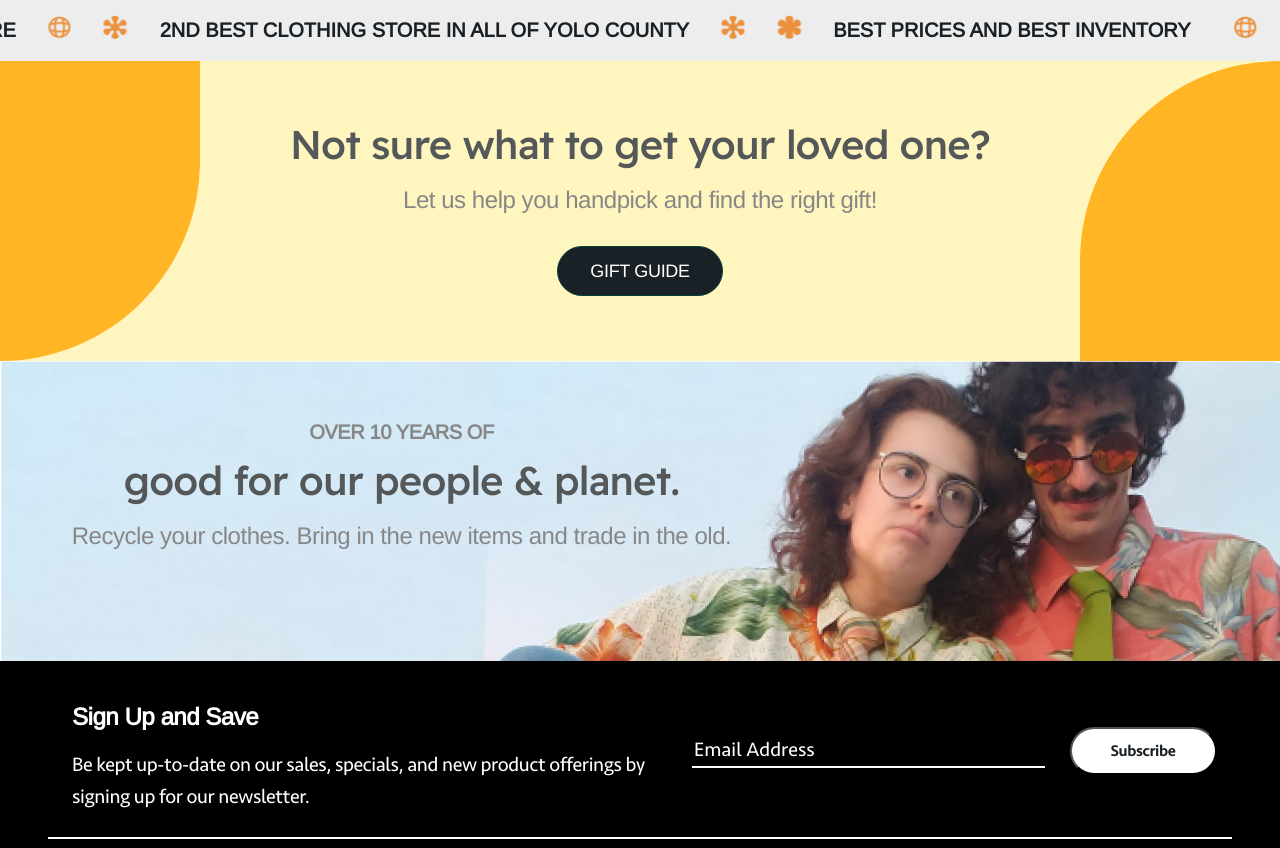
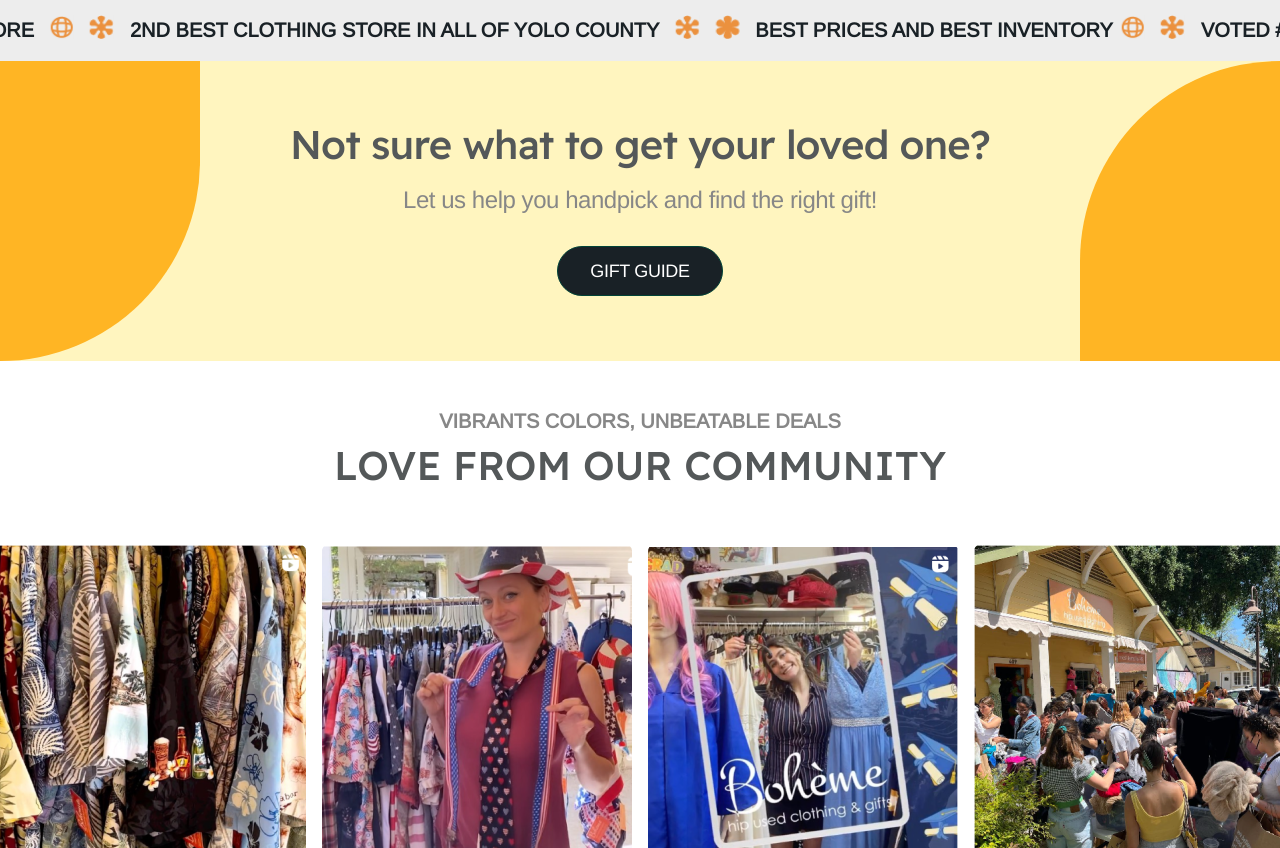
Before and after one commit to Ruprabhu25/boheme-website, a Python web app: template templates/homepage.html in a window 1280 px wide. Shown: the part 1105-1953 px from the top of the page. Run offline with Jinja, Linux system fonts and the light colour scheme; the template is opened without the code that fills it, so the values that code supplies are empty; some web fonts are replaced; grey boxes are pictures that could not be loaded.

Commit message:
community content done, need to link to social media icons

```diff
--- a/static/css/homepage.css
+++ b/static/css/homepage.css
@@ -310,15 +310,12 @@
 
 .minibar-scroll div {
     display: flex;
-    gap: 2em;
-}
-
-.slide2 {
-    padding-left: 64px;
+    gap: 16px;
 }
 
 .left-to-right {
     animation: left-to-right 20s infinite linear;
+    margin-left: 8px;
 }
 
 @keyframes left-to-right {
@@ -436,6 +433,56 @@
 
 
 /*gift guide end*/
+
+/* community section start */
+#community-container {
+    background-color: white;
+    text-align: center;
+}
+
+#community-title {
+    padding: 48px 0px;
+}
+
+#community-title h2 {
+    color: #878787;
+    font-family: "Arimo", sans-serif;
+    font-size: 20px;
+    font-weight: 700;
+}
+
+#community-title h1 {
+    color: #545859;
+    font-family: "Readex Pro", sans-serif;
+    font-size: 40px;
+    font-weight: 500;
+}
+
+.community-img {
+    gap: 16px;
+    display: flex;
+    flex-direction: row;
+    border-radius: 6px;
+    width: 310px;
+    height: 310px;
+}
+
+#community-social {
+    padding: 48px 0px;
+}
+
+#community-social h3 {
+    padding-bottom: 18px;
+}
+
+#community-social img {
+    padding: 0px 8px;
+}
+
+
+/* community section end */
+
+
 /* trade/background section start */
 #trade-background {
     background-image: url("/static/img/background-trade.png");
--- a/templates/homepage.html
+++ b/templates/homepage.html
@@ -97,7 +97,7 @@
                 <img class="img-minibar" src="/static/img/star2.png">
                 <p class="minibar-text">BEST PRICES AND BEST INVENTORY</p>
             </div>
-            <div class="left-to-right slide2">
+            <div class="left-to-right">
                 <img class="img-minibar" src="/static/img/global.png">
                 <img class="img-minibar" src="/static/img/star1.png">
                 <p class="minibar-text">VOTED #1 BEST CONSIGNMENT & THRIFT STORE</p>
@@ -121,6 +121,23 @@
                 </div>
             </div>
             <div id="box2"> </div>
+        </div>
+    </div>
+    <div id="community-container">
+        <div id="community-title">
+            <h2>VIBRANTS COLORS, UNBEATABLE DEALS</h2>
+            <h1>LOVE FROM OUR COMMUNITY</h1>
+        </div>
+        <div class="community-img">
+            <img src="/static/img/community1.png">
+            <img src="/static/img/community2.png">
+            <img src="/static/img/community3.png">
+            <img src="/static/img/community4.png">
+        </div>
+        <div id="community-social">
+            <h3>Share your thrift haul & tag us @boheme.threads</h3>
+            <img src="/static/img/community-instagram.png">
+            <img src="/static/img/community-facebook.png">
         </div>
     </div>
     <div id="trade-background">
```
Also changed, not shown: static/img/community-facebook.png (added), static/img/community-instagram.png (added), static/img/community1.png (added), static/img/community2.png (added), static/img/community3.png (added), static/img/community4.png (added).
